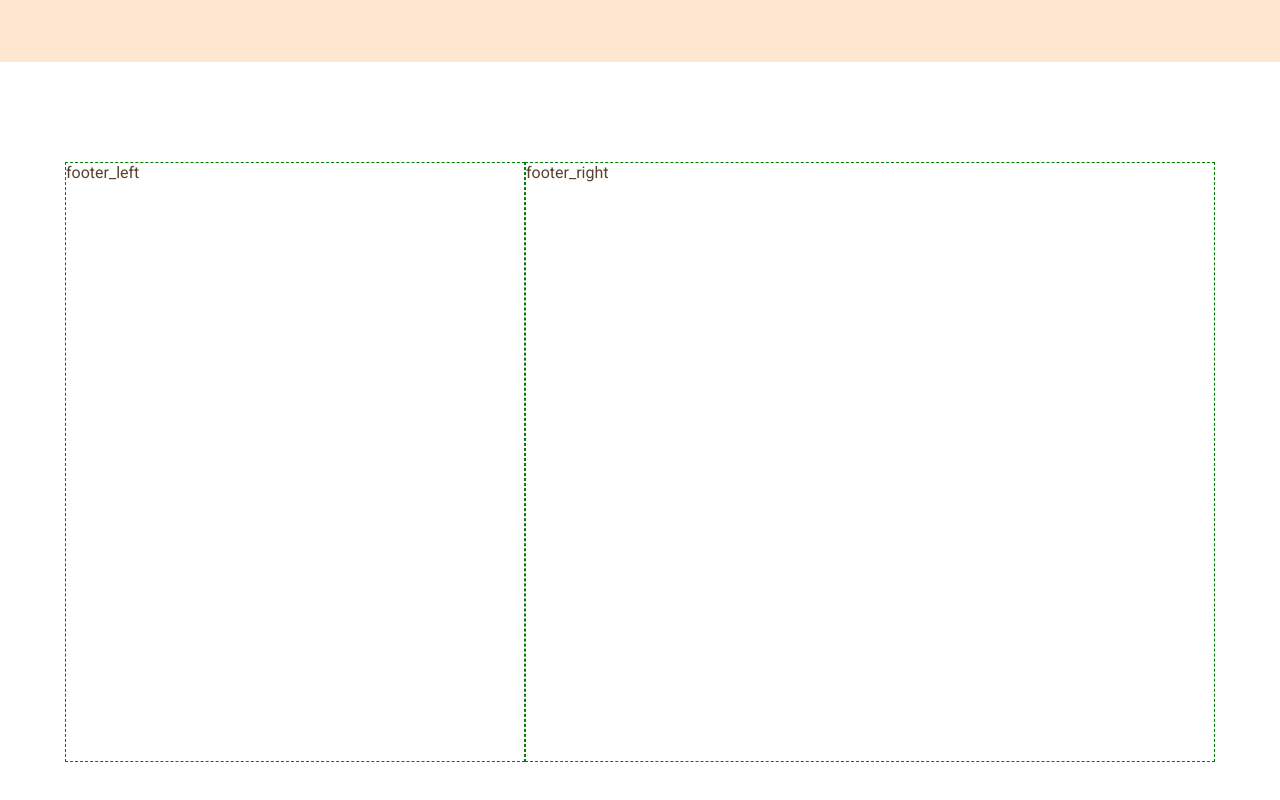
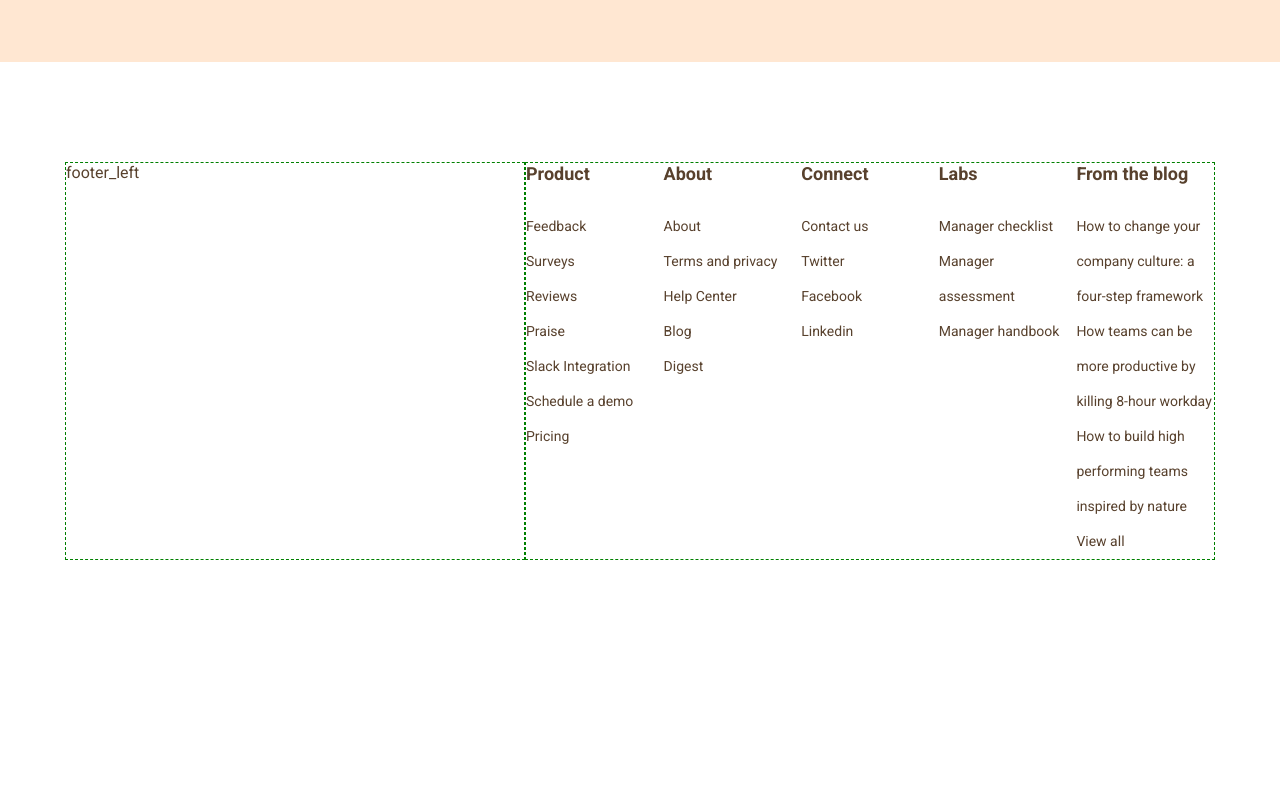
Before and after one commit to path72/node-sass-teambit, a plain HTML site: page index.html in a window 1280 px wide. Shown: the part 4670-5470 px from the top of the page. After the commit the page ends 5330 px from the top, so only its background shows below. Drawn offline with nearby package versions, Linux system fonts and the light colour scheme.

Commit message:
footer WIP

```diff
--- a/index.html
+++ b/index.html
@@ -131,7 +131,14 @@
 			<!-- % FOOTER % -->
 			<footer class="wrapper1150">
 				<div class="footer_left">footer_left</div>
-				<div class="footer_right">footer_right</div>
+				<div class="footer_right">
+					<ul v-for="menu in footerMenus">
+						<li class="txt_footer_title">{{menu.title}}</li>
+						<li v-for="link in menu.links" class="txt_2">
+							<a :href="link.href" :target="link.target">{{link.text}}</a>
+						</li>
+					</ul>
+				</div>
 			</footer>
 
 		</div> <!-- Vue.js main instance #app -->
--- a/scss/src/partial/_common.scss
+++ b/scss/src/partial/_common.scss
@@ -52,7 +52,10 @@ ul {
 	font-size: 13px;
 	font-weight: 400;
 }
-
+.txt_footer_title {
+	font-size: 18px;
+	font-weight: 700;
+}
 
 // % BUTTONS %
 .btn {
--- a/scss/src/partial/_footer.scss
+++ b/scss/src/partial/_footer.scss
@@ -8,12 +8,23 @@ footer {
 	padding: 100px 0;
 	.footer_left {
 		width: 40%;
-		height: 600px;
 		border: 1px dashed green;
 	}
 	.footer_right {
+		@include flex-row;
 		width: 60%;
-		height: 600px;
 		border: 1px dashed green;
+		ul {
+			width: 20%;
+			li:first-child {
+				margin-bottom: 25px;
+			}
+			li:not(:first-child) {
+				line-height: 35px;
+			}
+			&:not(:last-child) {
+				padding-right: 15px;
+			}
+		}
 	}
 }
--- a/scss/src/partial/_mixin.scss
+++ b/scss/src/partial/_mixin.scss
@@ -14,6 +14,13 @@
 @mixin fx-row-between {
 	justify-content: space-between;
 }
+
+// % TEXTS %
+@mixin txt($size,$weight) {
+	font-size: $size * 1px;
+	font-weight: $weight;
+}
+
 
 
 // .flex-row-co { display: flex; justify-content: center;                      }
```
Also changed, not shown: css/main.css.
